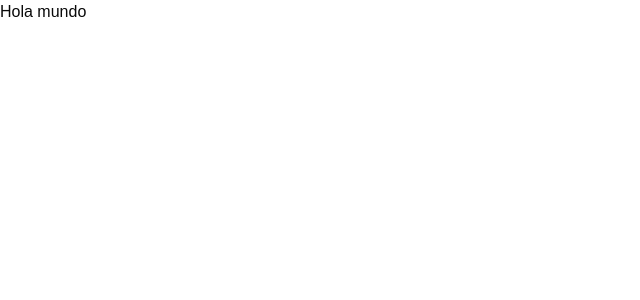
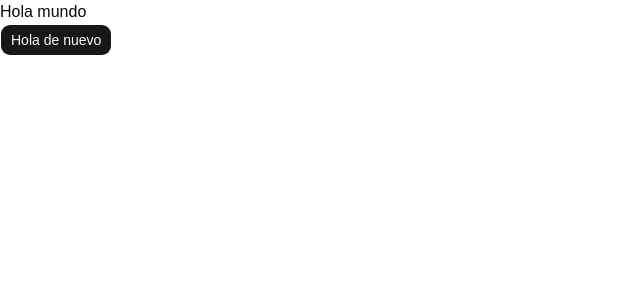
Before and after one commit to JavierBuend/05-heroes-app, a React (Vite) app: page / in a window 1280 px wide. Shown: the top 300 px of the page, without its empty margins (0-640 px from the left). Built offline with nearby package versions, Linux system fonts and the light colour scheme.

Commit message:
First commit

```diff
--- a/src/components/ui/button.tsx
+++ b/src/components/ui/button.tsx
@@ -1,11 +1,11 @@
-import * as React from "react"
-import { cva, type VariantProps } from "class-variance-authority"
-import { Slot } from "radix-ui"
+import * as React from "react";
+import { cva, type VariantProps } from "class-variance-authority";
+import { Slot } from "radix-ui";
 
-import { cn } from "@/lib/utils"
+import { cn } from "@/lib/utils";
 
 const buttonVariants = cva(
-  "group/button inline-flex shrink-0 items-center justify-center rounded-lg border border-transparent bg-clip-padding text-sm font-medium whitespace-nowrap transition-all outline-none select-none focus-visible:border-ring focus-visible:ring-3 focus-visible:ring-ring/50 active:not-aria-[haspopup]:translate-y-px disabled:pointer-events-none disabled:opacity-50 aria-invalid:border-destructive aria-invalid:ring-3 aria-invalid:ring-destructive/20 dark:aria-invalid:border-destructive/50 dark:aria-invalid:ring-destructive/40 [&_svg]:pointer-events-none [&_svg]:shrink-0 [&_svg:not([class*='size-'])]:size-4",
+  "cursor-pointer roup/button inline-flex shrink-0 items-center justify-center rounded-lg border border-transparent bg-clip-padding text-sm font-medium whitespace-nowrap transition-all outline-none select-none focus-visible:border-ring focus-visible:ring-3 focus-visible:ring-ring/50 active:not-aria-[haspopup]:translate-y-px disabled:pointer-events-none disabled:opacity-50 aria-invalid:border-destructive aria-invalid:ring-3 aria-invalid:ring-destructive/20 dark:aria-invalid:border-destructive/50 dark:aria-invalid:ring-destructive/40 [&_svg]:pointer-events-none [&_svg]:shrink-0 [&_svg:not([class*='size-'])]:size-4",
   {
     variants: {
       variant: {
@@ -38,8 +38,8 @@
       variant: "default",
       size: "default",
     },
-  }
-)
+  },
+);
 
 function Button({
   className,
@@ -49,9 +49,9 @@
   ...props
 }: React.ComponentProps<"button"> &
   VariantProps<typeof buttonVariants> & {
-    asChild?: boolean
+    asChild?: boolean;
   }) {
-  const Comp = asChild ? Slot.Root : "button"
+  const Comp = asChild ? Slot.Root : "button";
 
   return (
     <Comp
@@ -61,7 +61,7 @@
       className={cn(buttonVariants({ variant, size, className }))}
       {...props}
     />
-  )
+  );
 }
 
-export { Button, buttonVariants }
+export { Button, buttonVariants };
--- a/src/main.tsx
+++ b/src/main.tsx
@@ -1,9 +1,11 @@
 import { StrictMode } from "react";
 import { createRoot } from "react-dom/client";
 import "./index.css";
+import { Button } from "./components/ui/button";
 
 createRoot(document.getElementById("root")!).render(
   <StrictMode>
     <h1>Hola mundo</h1>
+    <Button>Hola de nuevo</Button>
   </StrictMode>,
 );
```
